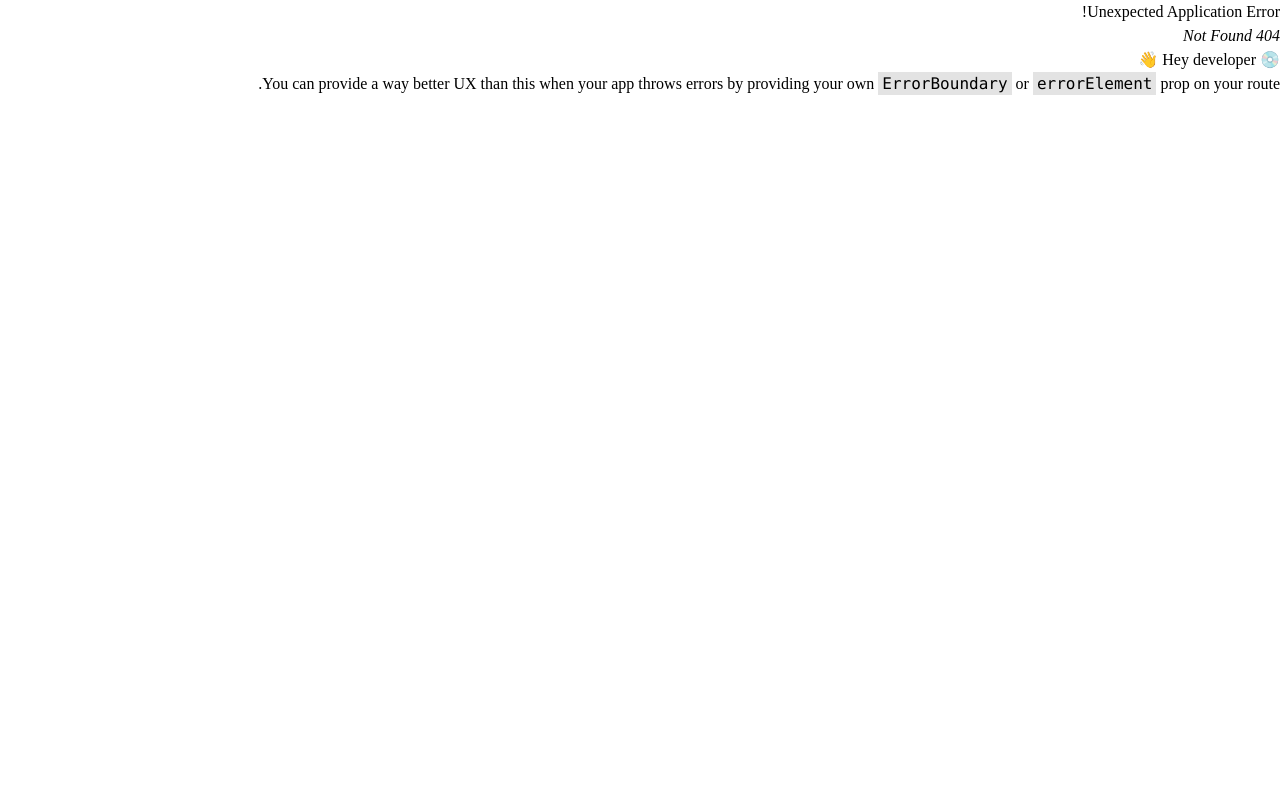
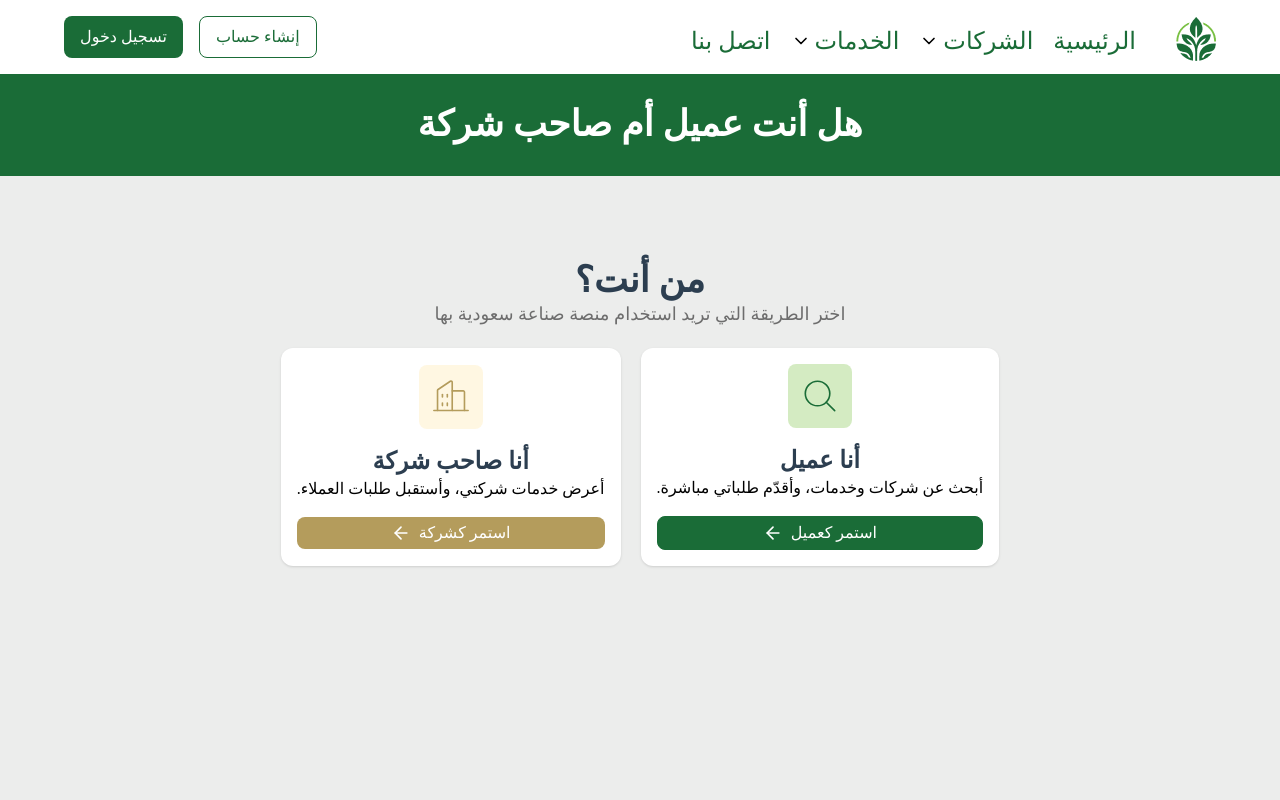
Before and after one commit to Eslam-Mohamed-G/suadi-made, a React (Vite) app: page /createAccount in a window 1280 px wide. Before the commit this address had no page. Shown: the top 800 px of the page. Built offline with nearby package versions, Linux system fonts and the light colour scheme.

Commit message:
add CreatUser page

```diff
--- a/src/App.tsx
+++ b/src/App.tsx
@@ -11,6 +11,7 @@
 import Chart from './pages/Chart/Chart';
 import CompletePurchase from './pages/CompletePurchase/CompletePurchase';
 import CompletePurchase2 from './pages/CompletePurchase/CompletePurchase2';
+import CreateAccount from './pages/CreateAccount/CreateAccount';
 
 const routes = createBrowserRouter([
   { path: "/", element: <Layouts />, children:[
@@ -22,6 +23,7 @@
     { path: "chart", element: <Chart/> },
     { path: "completePurchase", element: <CompletePurchase/> },
     { path: "completePurchase2", element: <CompletePurchase2/> },
+    { path: "createAccount", element: <CreateAccount/> },
   ]}
 ]);
 function App() {
--- a/src/components/Navbar/Navbar.tsx
+++ b/src/components/Navbar/Navbar.tsx
@@ -37,9 +37,9 @@
             </div>
 
             <div className="flex flex-row gap-4">
-                <button className='border border-mainColor rounded-lg px-4 py-2'>
+                <Link to="/createAccount" className='border border-mainColor rounded-lg px-4 py-2'>
                     <span>إنشاء حساب</span>
-                </button>
+                </Link>
                 <button className='bg-mainColor rounded-lg px-4 py-2'>
                     <span className='text-white'>تسجيل دخول</span>
                 </button>
--- /dev/null
+++ b/src/pages/CreateAccount/CreateAccount.tsx
@@ -0,0 +1,49 @@
+import React from 'react'
+import { Link } from 'react-router-dom'
+
+export default function CreateAccount() {
+  return (
+    <div className='flex flex-col items-center gap-5 bg-backGroundColor py-8 h-dvh'>
+      <header className="bg-mainColor text-white w-full text-center py-8">
+        <h1 className='text-4xl font-bold'>هل أنت عميل أم صاحب شركة</h1>
+      </header>
+
+      <div className="flex flex-col items-center mt-16 text-center">
+        <h1 className='text-4xl font-bold text-textColor'>من أنت؟</h1>
+        <p className='text-paragraphTextColor text-lg'>اختر الطريقة التي تريد استخدام منصة صناعة سعودية بها</p>
+
+        <div className="flex flex-row gap-5 mt-5">
+          <div className="bg-white rounded-xl shadow flex flex-col items-center justify-center p-4">
+            <div className="bg-secondBackGroundColor rounded-lg w-16 h-16 flex items-center justify-center mb-4">
+              <img src="/search-icone.svg" alt="search-icone" className='w-10 h-10 object-center' />
+            </div>
+            <div className="flex flex-col">
+              <h1 className='text-2xl font-bold text-textColor'>أنا عميل</h1>
+              <p>أبحث عن شركات وخدمات، وأقدّم طلباتي مباشرة.</p>
+            </div>
+
+            <Link to="/userSignUp" className='bg-mainColor border border-mainColor text-white flex flex-row items-center justify-center gap-2 w-full rounded-lg py-1 mt-4 cursor-pointer'>
+              <span>استمر كعميل</span>
+              <svg xmlns="http://www.w3.org/2000/svg" width={20} height={20} viewBox="0 0 24 24" fill="none" stroke="currentColor" strokeWidth={2} strokeLinecap="round" strokeLinejoin="round" className="lucide lucide-arrow-left-icon lucide-arrow-left"><path d="m12 19-7-7 7-7" /><path d="M19 12H5" /></svg>
+            </Link>
+          </div>
+
+          <div className="bg-white rounded-xl shadow flex flex-col items-center justify-center p-4">
+            <div className="bg-[#FFF7E2] rounded-lg w-16 h-16 flex items-center justify-center mb-4">
+              <img src="/bulding.svg" alt="bulding" className='w-10 h-10 object-center' />
+            </div>
+            <div className="flex flex-col">
+              <h1 className='text-2xl font-bold text-textColor'>أنا صاحب شركة</h1>
+              <p>أعرض خدمات شركتي، وأستقبل طلبات العملاء.</p>
+            </div>
+
+            <Link to="/userSignUp" className='bg-[#B49C5C] text-white flex flex-row items-center justify-center gap-2 w-full rounded-lg py-1 mt-4 cursor-pointer'>
+              <span>استمر كشركة</span>
+              <svg xmlns="http://www.w3.org/2000/svg" width={20} height={20} viewBox="0 0 24 24" fill="none" stroke="currentColor" strokeWidth={2} strokeLinecap="round" strokeLinejoin="round" className="lucide lucide-arrow-left-icon lucide-arrow-left"><path d="m12 19-7-7 7-7" /><path d="M19 12H5" /></svg>
+            </Link>
+          </div>
+        </div>
+      </div>
+    </div>
+  )
+}
```
Also changed, not shown: public/bulding.svg (added), public/search-icone.svg (added).
